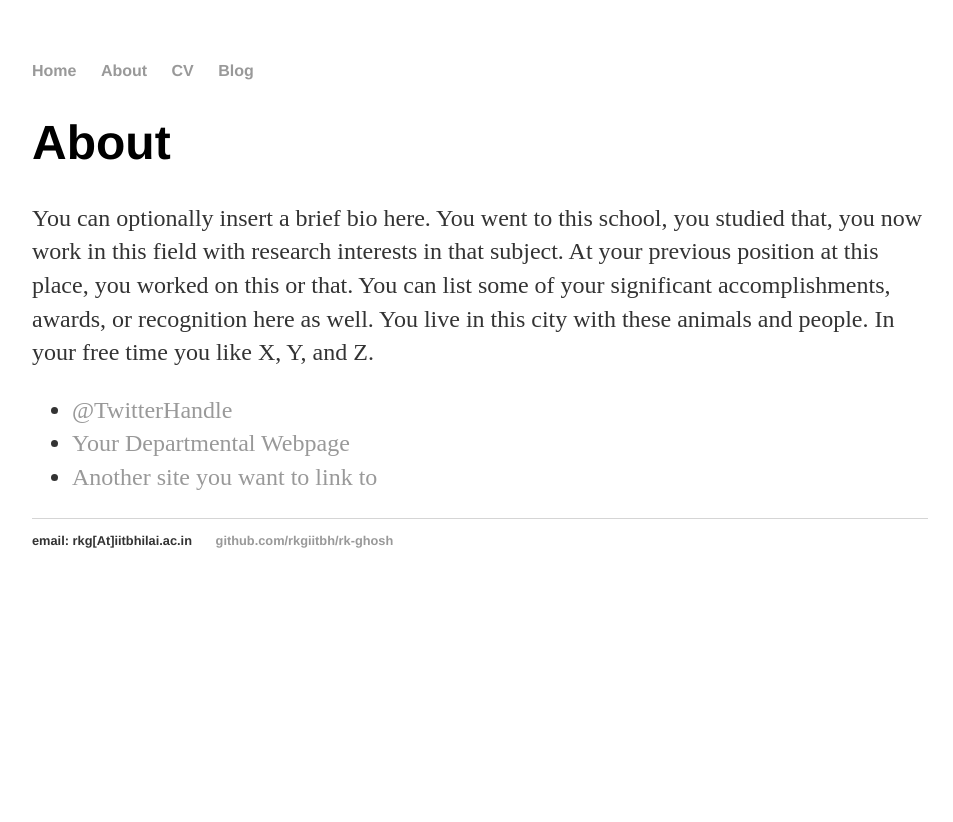
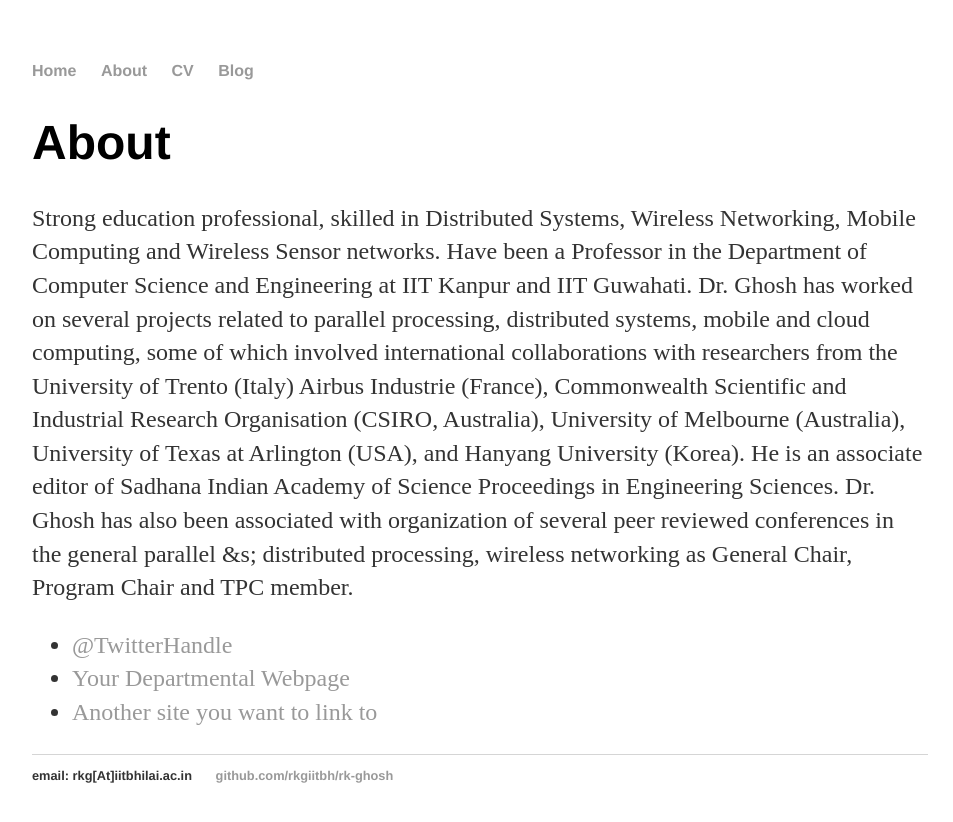
Before and after one commit to rkgIITBh/rk-ghosh.github.io, a Jekyll site: the page built from about/index.html, in a window 1280 px wide. Shown: the top 822 px of the page, without its empty margins (160-1113 px from the left). Built offline with Jekyll 4.4.1, drawn with Linux system fonts in a browser that asks for light colours.

Commit message:
Update index.html

```diff
--- a/about/index.html
+++ b/about/index.html
@@ -5,7 +5,9 @@ title: About Hank Quinlan
 
 		<div class="about">
 			<h1>About</h1>
-			<p>You can optionally insert a brief bio here. You went to this school, you studied that, you now work in this field with research interests in that subject. At your previous position at this place, you worked on this or that. You can list some of your significant accomplishments, awards, or recognition here as well. You live in this city with these animals and people. In your free time you like X, Y, and Z.</p>
+			<p>Strong education professional, skilled in Distributed Systems, Wireless Networking, Mobile Computing and Wireless Sensor networks. Have been a Professor in the Department of Computer Science and Engineering at IIT Kanpur and IIT Guwahati.
+Dr. Ghosh has worked on several projects related to parallel processing, distributed systems, mobile and cloud computing, some of which involved international collaborations with researchers from the University of Trento (Italy) Airbus Industrie (France), Commonwealth Scientific and Industrial Research Organisation (CSIRO, Australia), University of Melbourne (Australia), University of Texas at Arlington (USA), and Hanyang University (Korea).
+He is an associate editor of Sadhana Indian Academy of Science Proceedings in Engineering Sciences. Dr. Ghosh has also been associated with organization of several peer reviewed conferences in the general parallel &amps; distributed processing, wireless networking as General Chair, Program Chair and TPC member.</p>
 
 			<ul class="contacts">
 				<li><a href="#">@TwitterHandle</a></li>
```
